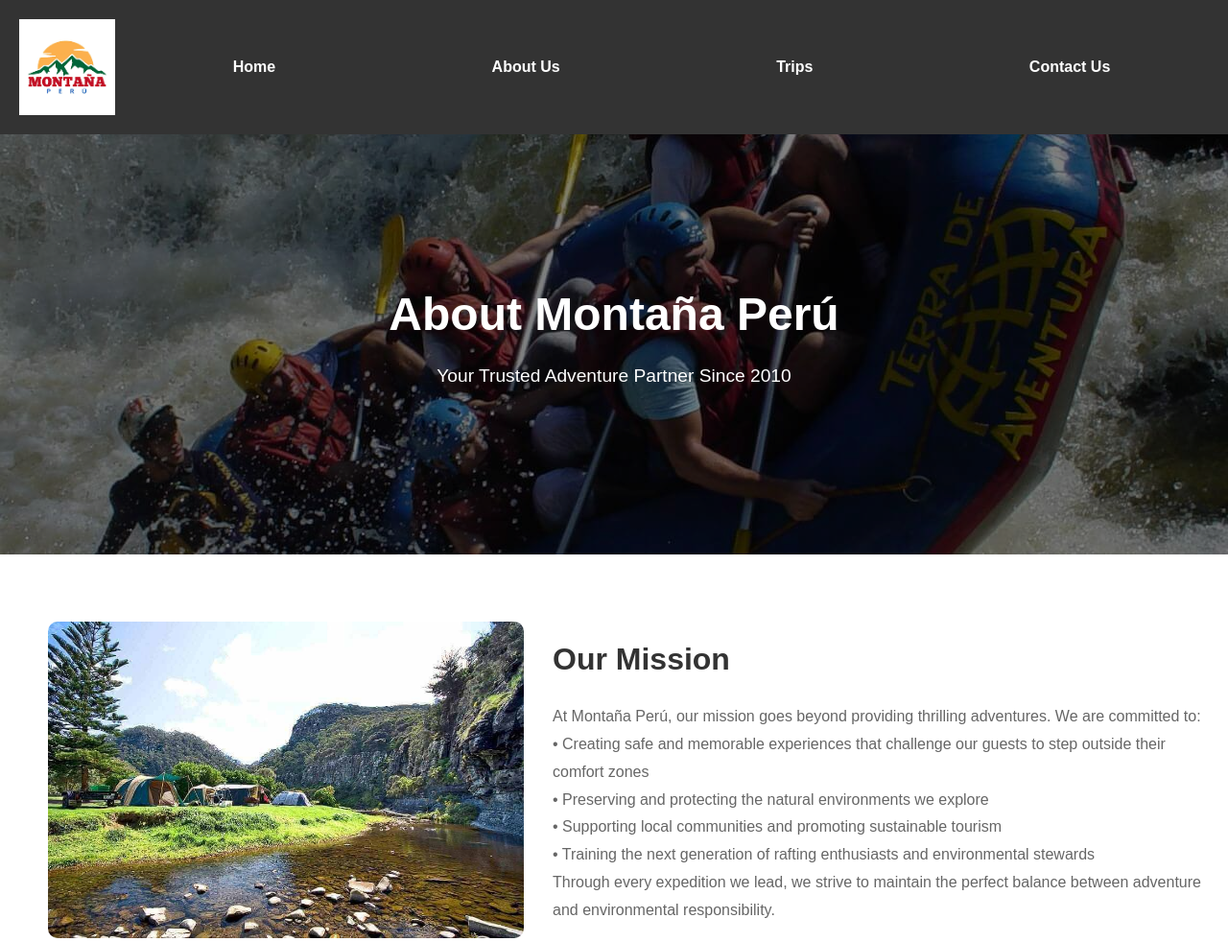
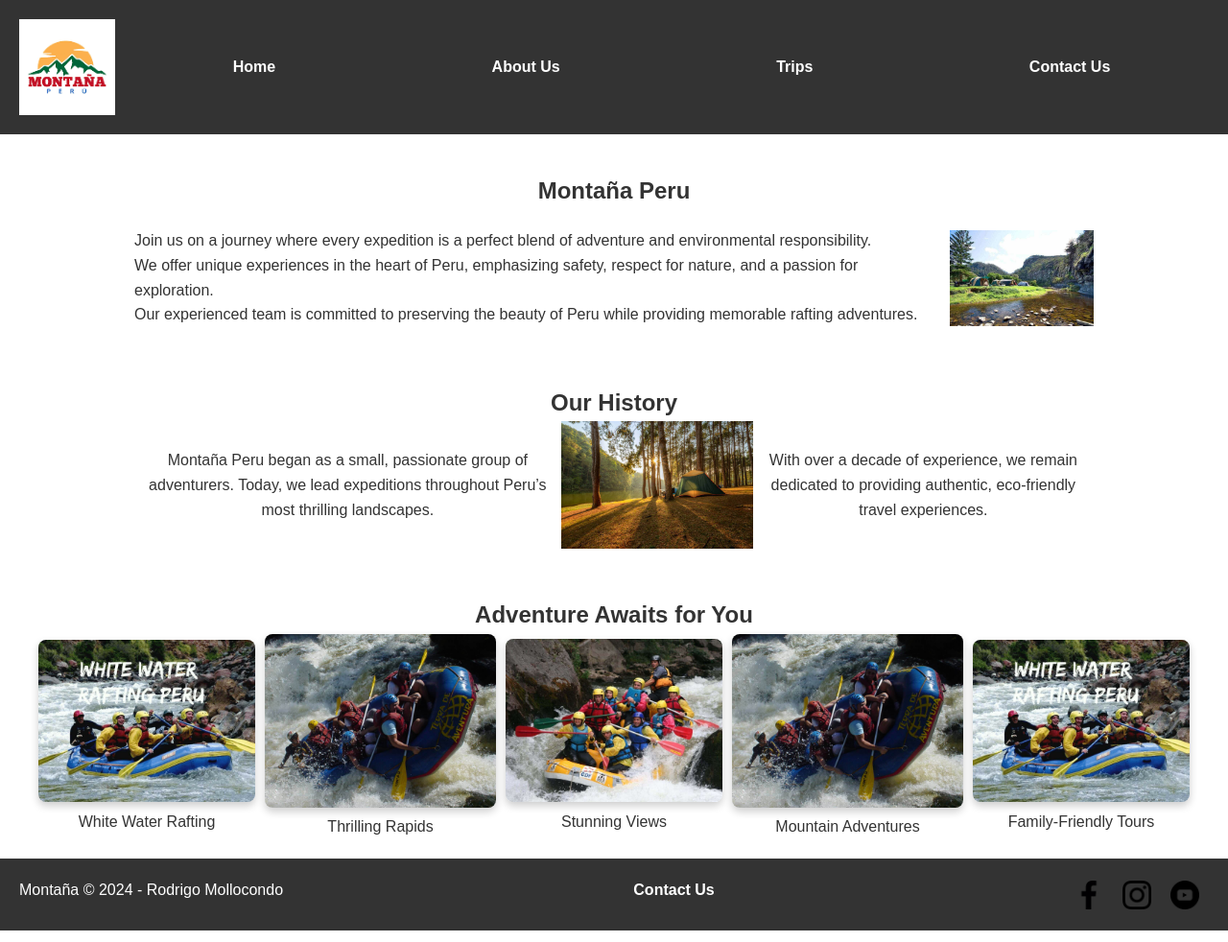
Before and after one commit to Rodrigomoll/WDD130, a plain HTML site: page wwr/about.html in a window 1280 px wide. Shown: the top 982 px of the page at 96% size. Drawn offline with Linux system fonts and the light colour scheme.

Commit message:
add a last commit

```diff
--- a/wwr/about.html
+++ b/wwr/about.html
@@ -3,8 +3,8 @@
   <head>
     <meta charset="UTF-8">
     <meta name="viewport" content="width=device-width, initial-scale=1.0">
-    <meta name="description" content="Learn about Montaña Perú's history, mission and experienced rafting team.">
-    <meta name="Rodrigo" content="Rodrigo Mollocondo">
+    <meta name="description" content="Learn about Montaña Perú's history, mission, and experienced rafting team.">
+    <meta name="author" content="Rodrigo Mollocondo">
     <title>About Us - White Water Rafting</title>
     <link rel="stylesheet" href="./styles/rafting.css">
   </head>
@@ -18,52 +18,53 @@
         <a href="./contact.html">Contact Us</a>
       </nav>
     </header>
-    <section class="banner">
-        <img src="./images/rafting1.jpg" alt="Rafting Team" class="banner-image">
-        <div class="banner-content">
-            <h1>About Montaña Perú</h1>
-            <p>Your Trusted Adventure Partner Since 2010</p>
+
+    <section class="about-primero">
+      <h2>Montaña Peru</h2>
+      <div class="about-primer-content">
+        <div class="text-content">
+          <p>Join us on a journey where every expedition is a perfect blend of adventure and environmental responsibility.</p>
+          <p>We offer unique experiences in the heart of Peru, emphasizing safety, respect for nature, and a passion for exploration.</p>
+          <p>Our experienced team is committed to preserving the beauty of Peru while providing memorable rafting adventures.</p>
         </div>
+        <img src="./images/river.jpg" alt="River Adventure" class="image-content">
+      </div>
     </section>
 
-    <section class="about-section">
-        <img src="./images/river.jpg" alt="Our Mission">
-        <div class="about-content">
-          <h2>Our Mission</h2>
-          <p>At Montaña Perú, our mission goes beyond providing thrilling adventures. We are committed to:</p>
-          <p>• Creating safe and memorable experiences that challenge our guests to step outside their comfort zones</p>
-          <p>• Preserving and protecting the natural environments we explore</p>
-          <p>• Supporting local communities and promoting sustainable tourism</p>
-          <p>• Training the next generation of rafting enthusiasts and environmental stewards</p>
-          <p>Through every expedition we lead, we strive to maintain the perfect balance between adventure and environmental responsibility.</p>
+    <section class="about-segundo">
+      <h2>Our History</h2>
+      <div class="about-segundo-content">
+        <p>Montaña Peru began as a small, passionate group of adventurers. Today, we lead expeditions throughout Peru’s most thrilling landscapes.</p>
+        <img src="./images/camping.jpg" alt="Camping Adventure" class="image-content2">
+        <p>With over a decade of experience, we remain dedicated to providing authentic, eco-friendly travel experiences.</p>
+      </div>
+    </section>
+
+    <section class="about-tercero">
+      <h2>Adventure Awaits for You</h2>
+      <div class="about-tercer-content">
+        <div class="image-container">
+          <img src="./images/rafting.jpg" alt="White Water Rafting">
+          <p>White Water Rafting</p>
         </div>
-      </section>
-
-      <section class="about-section">
-        <img src="./images/camping.jpg" alt="Our Team">
-        <div class="about-content">
-          <h2>Our Expert Team</h2>
-          <p>Our team consists of passionate outdoor enthusiasts with extensive experience in white water rafting and wilderness exploration. Each guide:</p>
-          <p>• Holds international rafting certifications</p>
-          <p>• Is trained in wilderness first aid and swift water rescue</p>
-          <p>• Has at least 5 years of professional guiding experience</p>
-          <p>• Speaks multiple languages to better serve our international guests</p>
-          <p>Many of our guides have competed in international rafting competitions and have led expeditions worldwide.</p>
+        <div class="image-container">
+          <img src="./images/rafting1.jpg" alt="Thrilling Rapids">
+          <p>Thrilling Rapids</p>
         </div>
-      </section>
-
-      <section class="about-section">
-        <img src="./images/rapids.jpg" alt="Our Values">
-        <div class="about-content">
-          <h2>Our Values & Commitment</h2>
-          <p>Safety is our top priority, but it's just the beginning of what we stand for:</p>
-          <p>• We maintain the highest safety standards in the industry</p>
-          <p>• Our equipment is regularly inspected and updated</p>
-          <p>• We contribute 5% of our profits to river conservation efforts</p>
-          <p>• We partner with local communities to provide employment and education</p>
-          <p>Every adventure with us is an opportunity to learn about and connect with nature while ensuring its preservation for future generations.</p>
+        <div class="image-container">
+          <img src="./images/rafting2.jpg" alt="Stunning Views">
+          <p>Stunning Views</p>
         </div>
-      </section>
+        <div class="image-container">
+          <img src="./images/rafting1.jpg" alt="Mountain Adventures">
+          <p>Mountain Adventures</p>
+        </div>
+        <div class="image-container">
+          <img src="./images/rafting.jpg" alt="Family-Friendly Tours">
+          <p>Family-Friendly Tours</p>
+        </div>
+      </div>
+    </section>
 
     <footer>
       <p>Montaña © 2024 - Rodrigo Mollocondo</p>
@@ -71,9 +72,9 @@
         <a href="./contact.html">Contact Us</a>
       </nav>
       <div class="social">
-        <img src="./images/facebook.png" alt="facebook">
-        <img src="./images/instagram.png" alt="instagram">
-        <img src="./images/youtube.png" alt="youtube">
+        <img src="./images/facebook.png" alt="Facebook">
+        <img src="./images/instagram.png" alt="Instagram">
+        <img src="./images/youtube.png" alt="YouTube">
       </div>
     </footer>
   </body>
--- a/wwr/styles/rafting.css
+++ b/wwr/styles/rafting.css
@@ -220,6 +220,100 @@
   footer .social a:hover {
     color: #ff8c42;
   }
+
+
+.about-primero{
+  text-align: center;
+  padding: 40px;
+  display: flex;
+  flex-direction: column;
+  align-items: center;
+}
+
+.about-primero h2{
+  text-align: center;
+  margin-bottom: 20px;
+}
+
+.about-primer-content{
+  display: flex;
+  align-items: center;
+  justify-content: center;
+  max-width: 1000px;
+  text-align: left;
+}
+
+.text-content{
+  flex: 3;
+  padding-right: 20px;
+  margin-right: 10px;
+}
+
+.about-primer-content img{
+  width: 150px;
+}
+
+.about-segundo{
+  display: flex;
+  text-align: center;
+  flex-direction: column;
+  align-items: center;
+  margin-top: 20px;
+}
+.about-segundo h2{
+  text-align: center;
+}
+
+.about-segundo-content{
+  display: flex;
+  align-items: center;
+  justify-content: center;
+  max-width: 1000px;
+}
+
+.about-segundo-content img{
+  width: 200px;
+}
+
+.about-tercero{
+  display: flex;
+  text-align: center;
+  flex-direction: column;
+  align-items: center;
+  margin-top: 50px;
+  font-family: Arial, sans-serif;
+}
+
+.about-tercero h2{
+  text-align: center;
+}
+
+.about-tercer-content{
+  display: flex;
+  align-items: center;
+  justify-content: center;
+  max-width: 1200px;
+  gap: 10px;
+  margin-bottom: 20px;
+}
+
+image-container{
+  display: flex;
+  flex-direction: column;
+  align-items: center;
+  max-width: 180px;
+}
+
+image-container p{
+  margin-top: 10px;
+  font-size: 1em;
+  text-align: center;
+}
+.about-tercer-content img{
+  width: 100%;
+  border-radius: 8px;
+  box-shadow: 0 4px 8px rgba(0, 0, 0, 0.2);
+}
 
 .about-section {
     display: flex;
```
Also changed, not shown: wwr/index.html (+2 -1 lines), wwr/trips.html (+2 -1 lines).
